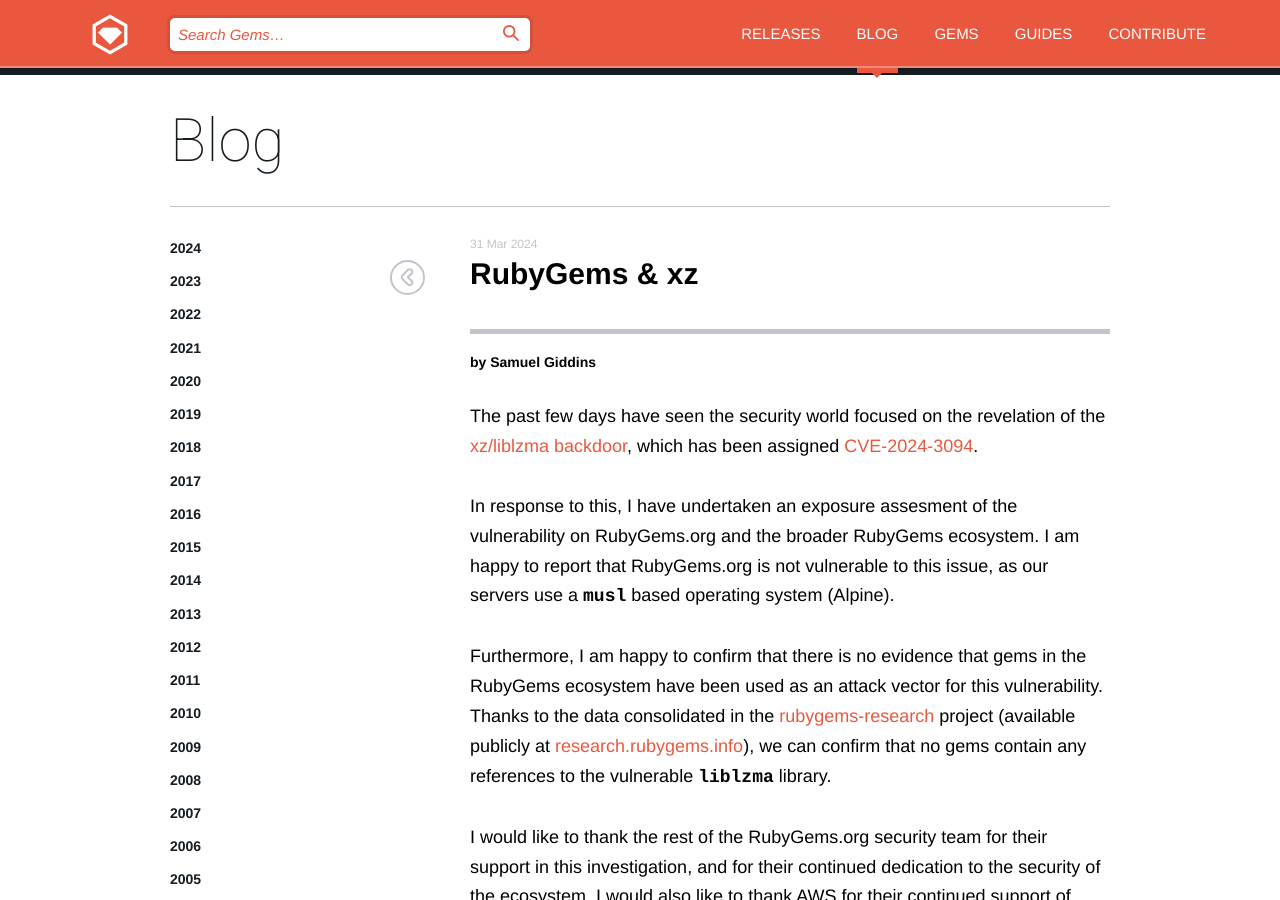
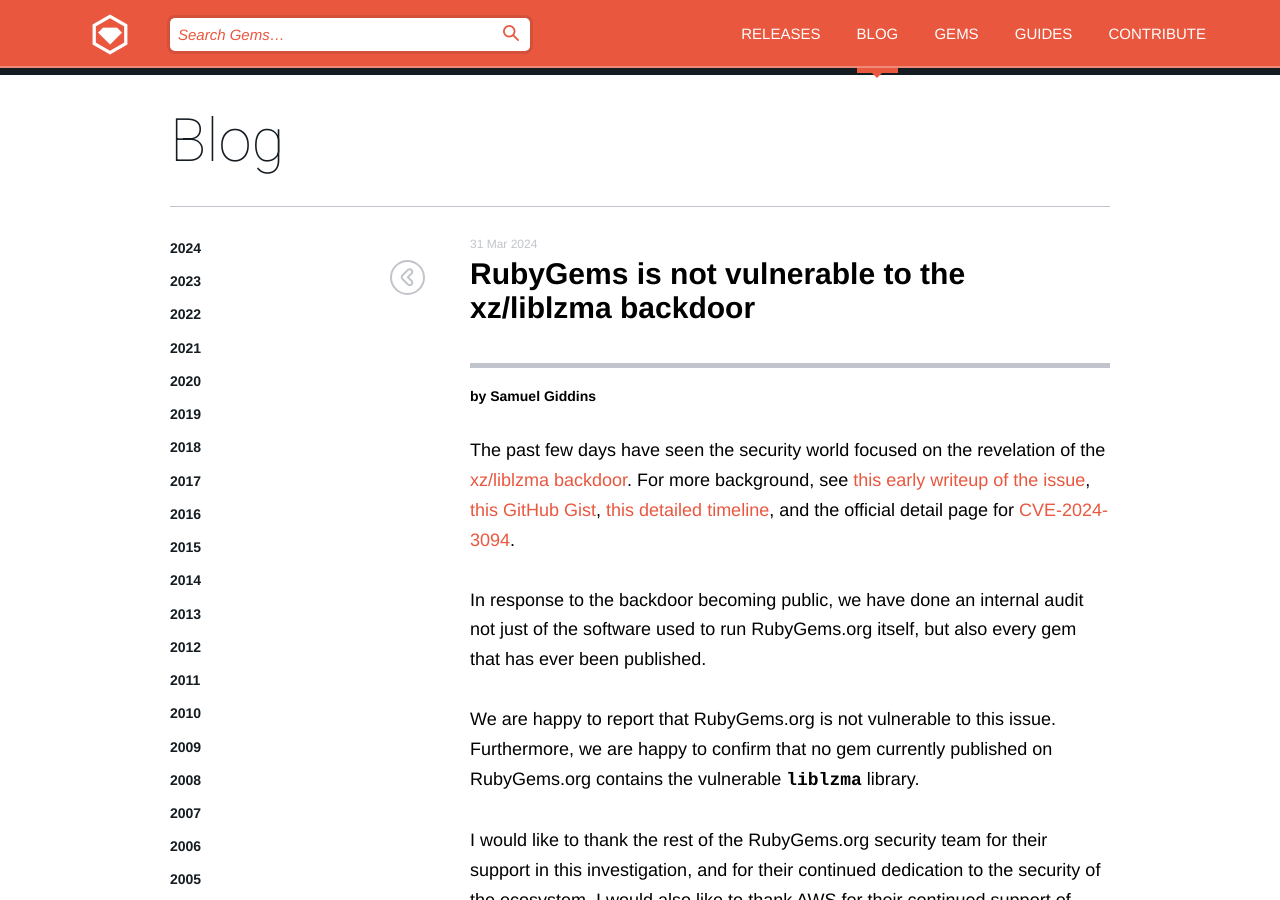
Before and after one commit to rubygems/rubygems.github.io, a Jekyll site: the page built from _posts/2024-03-31-rubygems-and-xz.md, in a window 1280 px wide and 900 px high. Built offline with Jekyll 4.4.1, drawn with Linux system fonts in a browser that asks for light colours; comment, search, counter and statistics services are not loaded; some of the changed text lies outside the part shown.

Commit message:
edit and add detail to xz post

````diff
--- a/_posts/2024-03-31-rubygems-and-xz.md
+++ b/_posts/2024-03-31-rubygems-and-xz.md
@@ -1,44 +1,51 @@
 ---
-title: RubyGems & xz
+title: RubyGems is not vulnerable to the xz/liblzma backdoor
 layout: post
 author: Samuel Giddins
 author_email: segiddins@segiddins.me
 ---
 
-The past few days have seen the security world focused on the revelation of the [xz/liblzma backdoor](https://xeiaso.net/notes/2024/xz-vuln/), which has been assigned [CVE-2024-3094](https://nvd.nist.gov/vuln/detail/CVE-2024-3094).
+The past few days have seen the security world focused on the revelation of the [xz/liblzma backdoor](https://xeiaso.net/notes/2024/xz-vuln/). For more background, see [this early writeup of the issue](https://xeiaso.net/notes/2024/xz-vuln/), [this GitHub Gist](https://gist.github.com/thesamesam/223949d5a074ebc3dce9ee78baad9e27), [this detailed timeline](https://boehs.org/node/everything-i-know-about-the-xz-backdoor), and the official detail page for [CVE-2024-3094](https://nvd.nist.gov/vuln/detail/CVE-2024-3094).
 
-In response to this, I have undertaken an exposure assesment of the vulnerability on RubyGems.org and the broader RubyGems ecosystem.
-I am happy to report that RubyGems.org is not vulnerable to this issue, as our servers use a `musl` based operating system (Alpine).
+In response to the backdoor becoming public, we have done an internal audit not just of the software used to run RubyGems.org itself, but also every gem that has ever been published.
 
-Furthermore, I am happy to confirm that there is no evidence that gems in the RubyGems ecosystem have been used as an attack vector for this vulnerability.
-Thanks to the data consolidated in the [rubygems-research](https://github.com/segiddins/rubygems-research) project (available publicly at [research.rubygems.info](https://research.rubygems.info)), we can confirm that no gems contain any references to the vulnerable `liblzma` library.
+We are happy to report that RubyGems.org is not vulnerable to this issue. Furthermore, we are happy to confirm that no gem currently published on RubyGems.org contains the vulnerable `liblzma` library.
 
-I would like to thank the rest of the RubyGems.org security team for their support in this investigation, and for their continued dedication to the security of the ecosystem. I would also like to thank AWS for their continued support of RubyGems security, sponsoring myself as [Ruby Central's security engineer in residence](https://rubycentral.org/news/ruby-central-welcomes-new-software-engineer-in-residence-sponsored-by-aws/), and funding the development of the [rubygems-research](https://github.com/segiddins/rubygems-research) project, which proved instrumental in confirming the absence of `liblzma` across all million and a half gem versions hosted on RubyGems.org.
+I would like to thank the rest of the RubyGems.org security team for their support in this investigation, and for their continued dedication to the security of the ecosystem. I would also like to thank AWS for their continued support of RubyGems security, including sponsoring me as [Ruby Central's security engineer in residence](https://rubycentral.org/news/ruby-central-welcomes-new-software-engineer-in-residence-sponsored-by-aws/), as well as funding the [rubygems-research](https://github.com/segiddins/rubygems-research) project.
 
-## Details
+Thanks to the data consolidated in that project (available publicly at [research.rubygems.info](https://research.rubygems.info)), we were able to quickly confirm that no currently published gems contain any references to the vulnerable `liblzma` library.
 
-RubyGems.org app containers do not contain any vulnerable versions of `liblzma` nor `xz`. In addition, they run Alpine which is not vulnerable to the backdoor.
+### Technical Details
 
-```
-web-7b88594bd9-6g5nn:/app find / -name '*lzma*'
+The RubyGems.org app containers, built [via Dockerfile](https://github.com/rubygems/rubygems.org/blob/master/Dockerfile), do not contain vulnerable versions of `liblzma` nor `xz`. Our images are based on [Alpine 3.18 stable](https://github.com/rubygems/rubygems.org/blob/master/Dockerfile#L5), which never contained or had access to the vulnerable library version. In addition, Alpine Linux uses the `musl` libc, which does not contain the (glibc-only) [IFUNC mechanism](https://sourceware.org/glibc/wiki/GNU_IFUNC) used to activate the backdoor.
+
+Our process for building the containers deployed to production is public, run via GitHub Actions after every commit to the public RubyGems.org codebase. The [latest container build job logs](https://github.com/rubygems/rubygems.org/actions/runs/8498544592/job/23278360812) can be used to reproduce the build by any interested parties.
+
+As verified by running `find / -name '*lzma*'` in our built containers, we depend only on version 5.4.3 and not on the vulnerable versions 5.6.0 or 5.6.1.
+
+<details>
+<summary>Full command output</summary>
+<pre><code>$ find / -name '*lzma*'
 /usr/bin/lzma
 /usr/bin/unlzma
 /usr/lib/liblzma.so.5
 /usr/lib/liblzma.so.5.4.3
 /app/vendor/ruby/3.3.0/gems/bindata-2.5.0/lib/bindata/transform/lzma.rb
-```
 
-```
-web-7b88594bd9-6g5nn:/app# find / -name '*xz*'
+$ find / -name '*xz*'
 /sys/module/xz_dec
 /usr/bin/unxz
 /usr/bin/xzcat
 /app/vendor/ruby/3.3.0/gems/bindata-2.5.0/lib/bindata/transform/xz.rb
-```
+</code></pre>
+</details>
+<p></p>
 
-As of March 31st 2024, no gems on RubyGems.org contain a vulnerable `liblzma.so`.
+As of March 31st 2024, the only gem on RubyGems.org that contains `liblzma` is the [gem also named liblzma](https://rubygems.org/gems/liblzma). That gem contains only versions 0.2 and 0.3 of the library, which do not contain the backdoor. There are zero gems that contain the `xz` command-line tool.
 
-```irb
+<details>
+<summary>Full command output</summary>
+<pre><code>
 irb(main):005> attrs = ['version_data_entries.full_name', 'rubygems.name',  'versions.number', 'versions.platform', 'versions.uploaded_at']
 => ["version_data_entries.full_name", "rubygems.name", "versions.number", "versions.platform", "versions.uploaded_at"]
 irb(main):006> VersionDataEntry.where('version_data_entries.name LIKE ?', 'liblzma%.so').joins(:version, :rubygem).pluck(*attrs).map { |p| attrs.zip(p).to_h }
@@ -54,9 +61,8 @@
   "versions.number"=>"0.3",
   "versions.platform"=>"x86-mingw32",
   "versions.uploaded_at"=>Thu, 21 Feb 2013 13:21:51.961608000 UTC +00:00}]
-```
 
-```irb
 irb(main):008> VersionDataEntry.where('version_data_entries.name = ?', 'xz').joins(:version, :rubygem).pluck(*attrs).map { |p| attrs.zip(p).to_h }
 => []
-```
+</code></pre>
+</details>
````
